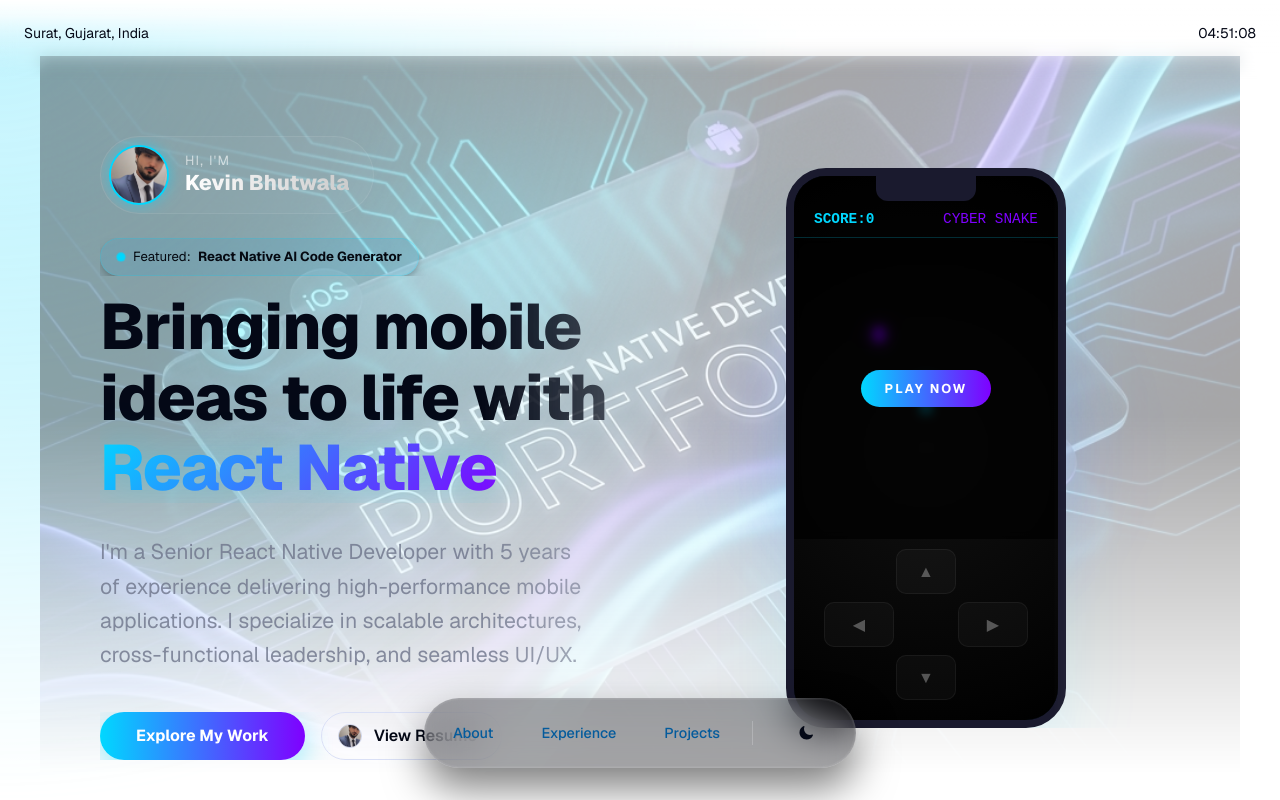
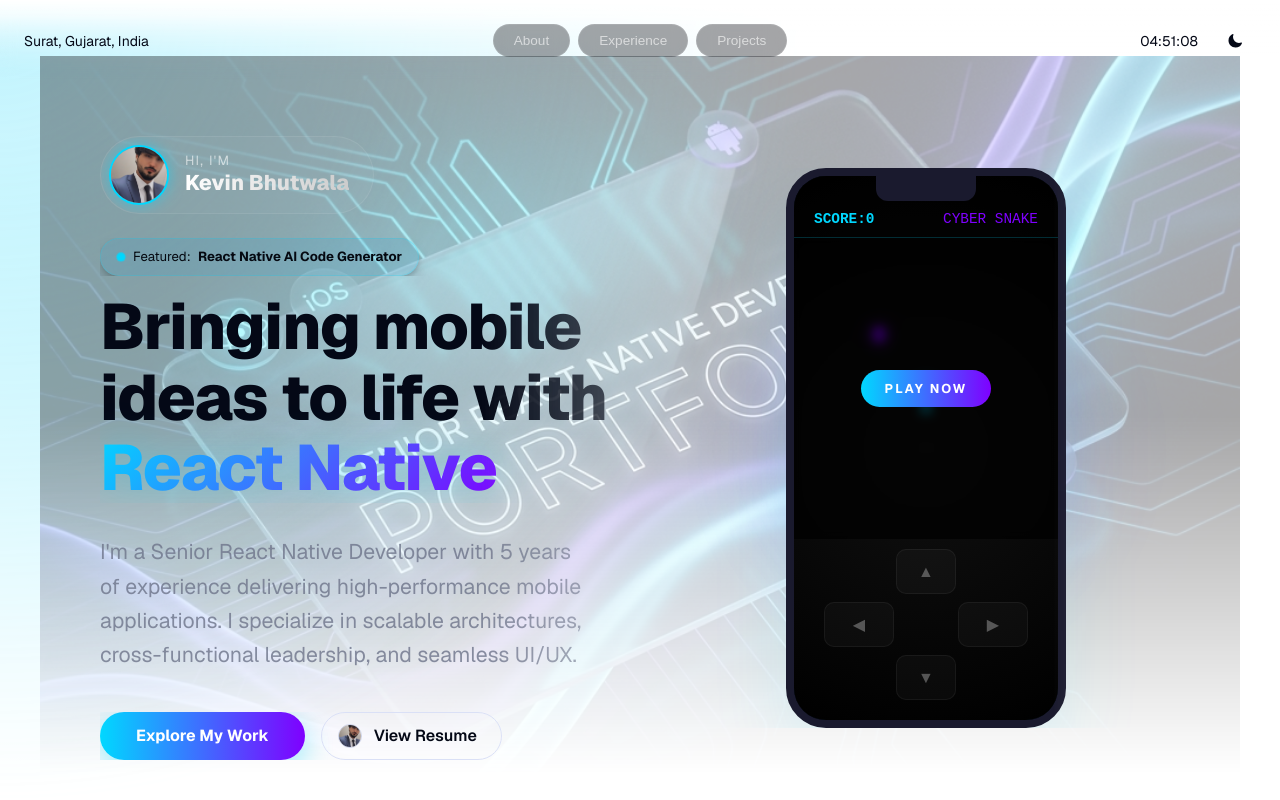
Before and after one commit to kevinbhutwala/Portfolio, a Next.js app: page / in a window 1280 px wide. Shown: the top 800 px of the page. Built offline with nearby package versions, Linux system fonts and the light colour scheme.

Commit message:
fix: elevate header z-index to prevent underlapping swallowed clicks

```diff
--- a/src/components/Header.tsx
+++ b/src/components/Header.tsx
@@ -13,7 +13,7 @@
 
 type TimeDisplayProps = {
   timeZone: string;
-  locale?: string; // Optionally allow locale, defaulting to 'en-GB'
+  locale?: string;
 };
 
 const TimeDisplay: React.FC<TimeDisplayProps> = ({ timeZone, locale = "en-GB" }) => {
@@ -48,120 +48,108 @@
   const [activeHash, setActiveHash] = useState("");
 
   useEffect(() => {
-    // Basic hash tracking for the active state
     const handleHashChange = () => setActiveHash(window.location.hash);
     window.addEventListener("hashchange", handleHashChange);
-    // Set initial
     setActiveHash(window.location.hash);
     return () => window.removeEventListener("hashchange", handleHashChange);
   }, []);
 
   return (
     <>
-      <Fade hide="s" fillWidth position="fixed" height="80" zIndex={9} />
+      <Fade hide="s" fillWidth position="fixed" height="80" zIndex={99} />
 
-      {/* Top Header Layer: Just Location & Time */}
       <Flex
         position="fixed"
         top="0"
         left="0"
         as="header"
-        zIndex={10}
+        zIndex={100}
         fillWidth
         padding="24"
         horizontal="space-between"
+        vertical="center"
       >
-        <Flex vertical="center" textVariant="body-default-s">
-          {display.location && <Flex hide="s">{person.location}</Flex>}
+        <Flex fillWidth vertical="center" textVariant="body-default-s" hide="s">
+          {display.location && <Flex>{person.location}</Flex>}
         </Flex>
-        <Flex horizontal="end" vertical="center" textVariant="body-default-s" gap="20">
+
+        <Flex fillWidth horizontal="center" gap="8" className="nav-group">
+          {routes["/#about"] && (
+            <button onClick={() => {
+              document.getElementById("about")?.scrollIntoView({ behavior: "smooth" });
+              window.history.pushState(null, "", "#about");
+              setActiveHash("#about");
+            }} className={`nav-tab ${activeHash === "#about" ? "active" : ""}`}>
+              About
+            </button>
+          )}
+          {routes["/#experience"] && (
+            <button onClick={() => {
+              document.getElementById("experience")?.scrollIntoView({ behavior: "smooth" });
+              window.history.pushState(null, "", "#experience");
+              setActiveHash("#experience");
+            }} className={`nav-tab ${activeHash === "#experience" ? "active" : ""}`}>
+              Experience
+            </button>
+          )}
+          {routes["/#projects"] && (
+            <button onClick={() => {
+              document.getElementById("projects")?.scrollIntoView({ behavior: "smooth" });
+              window.history.pushState(null, "", "#projects");
+              setActiveHash("#projects");
+            }} className={`nav-tab ${activeHash === "#projects" ? "active" : ""}`}>
+              Projects
+            </button>
+          )}
+        </Flex>
+
+        <Flex fillWidth horizontal="end" vertical="center" textVariant="body-default-s" gap="16">
           <Flex hide="s">{display.time && <TimeDisplay timeZone={person.timezone} />}</Flex>
+          {display.themeSwitcher && <ThemeToggle />}
         </Flex>
       </Flex>
 
-      {/* Floating Dock Navigation */}
-      <div className="floating-dock">
-        {routes["/#about"] && (
-          <Link href="/#about" className={`dock-item ${activeHash === "#about" ? "active" : ""}`}>
-            About
-          </Link>
-        )}
-        {routes["/#experience"] && (
-          <Link href="/#experience" className={`dock-item ${activeHash === "#experience" ? "active" : ""}`}>
-            Experience
-          </Link>
-        )}
-        {routes["/#projects"] && (
-          <Link href="/#projects" className={`dock-item ${activeHash === "#projects" ? "active" : ""}`}>
-            Projects
-          </Link>
-        )}
-        {display.themeSwitcher && (
-          <>
-            <div className="dock-divider" />
-            <div className="dock-item">
-              <ThemeToggle />
-            </div>
-          </>
-        )}
-      </div>
-
-      <style dangerouslySetInnerHTML={{
-        __html: `
-        .floating-dock {
-          position: fixed;
-          bottom: 32px;
-          left: 50%;
-          transform: translateX(-50%);
+      <style dangerouslySetInnerHTML={{__html: `
+        .nav-group {
           display: flex;
           align-items: center;
-          gap: 8px;
-          padding: 8px;
-          background: rgba(30, 30, 35, 0.4);
-          backdrop-filter: blur(20px);
-          -webkit-backdrop-filter: blur(20px);
-          border: 1px solid rgba(255, 255, 255, 0.1);
-          border-radius: 100px;
-          box-shadow: 0 20px 40px rgba(0, 0, 0, 0.5), 0 0 0 1px rgba(255, 255, 255, 0.05) inset;
-          z-index: 100;
-          transition: transform 0.3s cubic-bezier(0.175, 0.885, 0.32, 1.275);
         }
 
-        .floating-dock:hover {
-          transform: translateX(-50%) translateY(-5px);
-          box-shadow: 0 25px 50px rgba(0, 216, 255, 0.15), 0 0 0 1px rgba(255, 255, 255, 0.1) inset;
+        .nav-tab {
+          background: rgba(30, 30, 35, 0.4);
+          border: 1px solid rgba(255, 255, 255, 0.1);
+          color: rgba(255, 255, 255, 0.6);
+          padding: 8px 20px;
+          border-radius: 100px;
+          font-size: 0.85rem;
+          font-weight: 500;
+          cursor: pointer;
+          transition: all 0.3s ease;
+          backdrop-filter: blur(10px);
         }
 
-        .dock-item {
-          color: rgba(255, 255, 255, 0.6);
-          text-decoration: none;
-          font-weight: 500;
-          font-size: 0.9rem;
-          padding: 10px 20px;
-          border-radius: 100px;
-          transition: all 0.3s ease;
-          display: flex;
-          align-items: center;
-          justify-content: center;
+        .nav-tab:hover {
+          color: #fff;
+          background: rgba(255, 255, 255, 0.1);
+          transform: translateY(-2px);
         }
 
-        .dock-item:hover {
-          color: #fff;
-          background: rgba(255, 255, 255, 0.1);
+        .nav-tab.active {
+          background: #00d8ff;
+          color: #000;
+          font-weight: 700;
+          border-color: rgba(0, 216, 255, 0.5);
+          box-shadow: 0 5px 15px rgba(0, 216, 255, 0.3);
         }
 
-        .dock-item.active {
-          color: #000;
-          background: #00d8ff;
-          box-shadow: 0 0 15px rgba(0, 216, 255, 0.5);
-          font-weight: 700;
-        }
-
-        .dock-divider {
-          width: 1px;
-          height: 24px;
-          background: rgba(255, 255, 255, 0.2);
-          margin: 0 4px;
+        @media (max-width: 768px) {
+           .nav-group {
+              gap: 6px;
+           }
+           .nav-tab {
+              padding: 6px 12px;
+              font-size: 0.8rem;
+           }
         }
       `}} />
     </>
```
